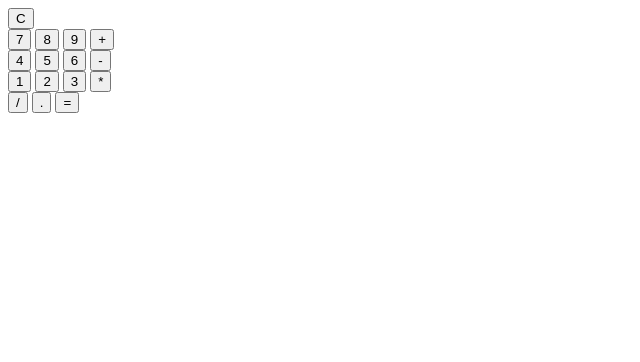
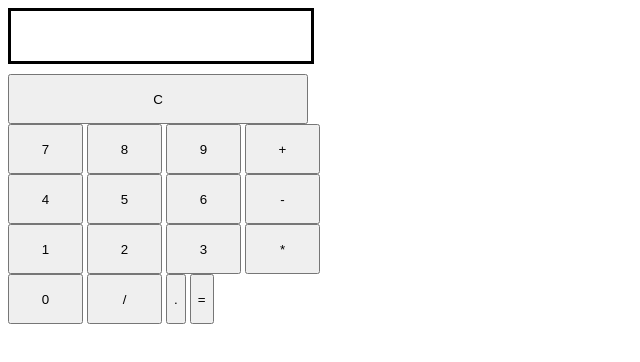
Before and after one commit to ImExtraPolite2/calculator, a plain HTML site: page index.html in a window 1280 px wide. Shown: the whole page, without its empty margins (0-640 px from the left). Drawn offline with Linux system fonts and the light colour scheme.

Commit message:
done with extremely basic calculator. Will come back after gaining more experience.

```diff
--- a/index.html
+++ b/index.html
@@ -33,6 +33,7 @@
         <button class="operator-button">*</button>
       </div>
       <div class="row-five">
+        <button class="number-button">0</button>
         <button class="operator-button">/</button>
         <button class="period">.</button>
         <button class="equal">=</button>
--- a/style.css
+++ b/style.css
@@ -0,0 +1,21 @@
+.display {
+  border: solid;
+  width: 300px;
+  height: 50px;
+  font-size: 30px;
+  margin-top: auto;
+  margin-bottom: auto;
+}
+
+button {
+  height: 50px;
+}
+
+.clear {
+  width: 300px;
+  margin-top: 10px;
+}
+
+.number-button, .operator-button {
+  width: 75px;
+}
```
